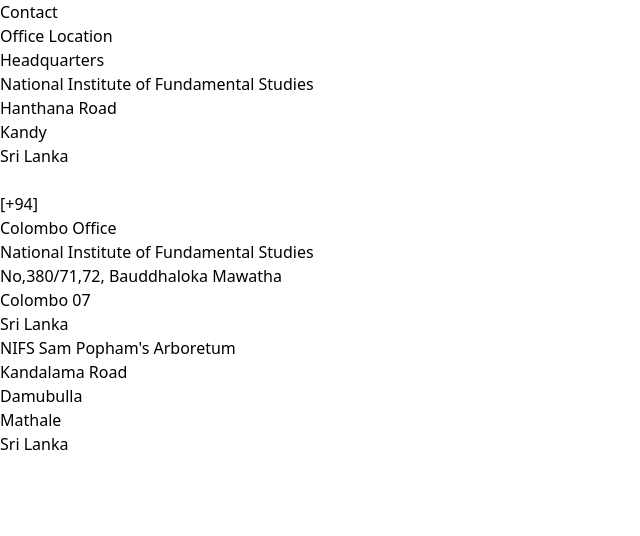
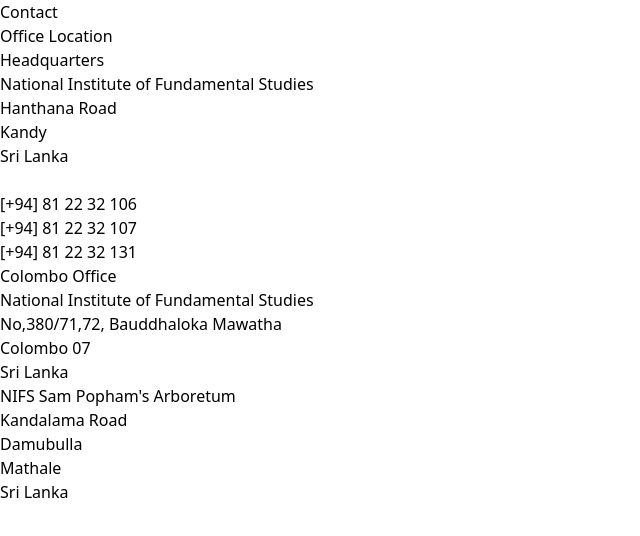
Before and after one commit to BackendExpert/contact-nifs, a React (Vite) app: page / in a window 1280 px wide. Shown: the top 536 px of the page, without its empty margins (0-640 px from the left). Built offline with nearby package versions, Linux system fonts and the light colour scheme; some icons are missing.

Commit message:
Update
Co-Authored-By: JehanKandy  <jehankandy@gmail.com>

```diff
--- a/src/contact/Contact.tsx
+++ b/src/contact/Contact.tsx
@@ -18,9 +18,9 @@
                  <span><IonIcon name="call" /></span>
               </div>
               <div>
-                <p className="">[+94] </p>
-                <p className=""></p>
-                <p className=""></p>
+                <p className="">[+94] 81 22 32 106</p>
+                <p className="">[+94] 81 22 32 107</p>
+                <p className="">[+94] 81 22 32 131</p>
               </div>
             </div>
           </div>
```
